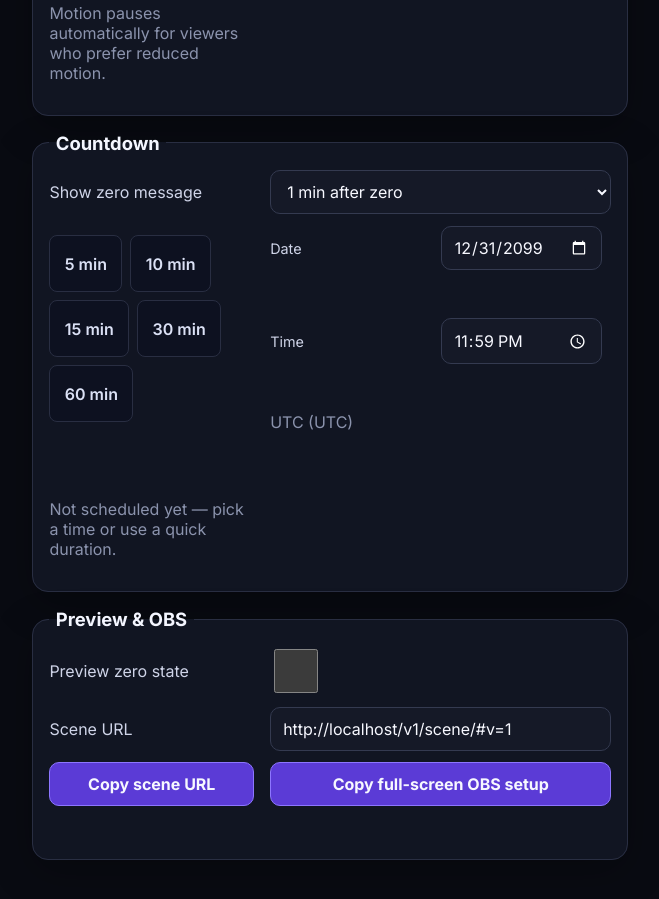
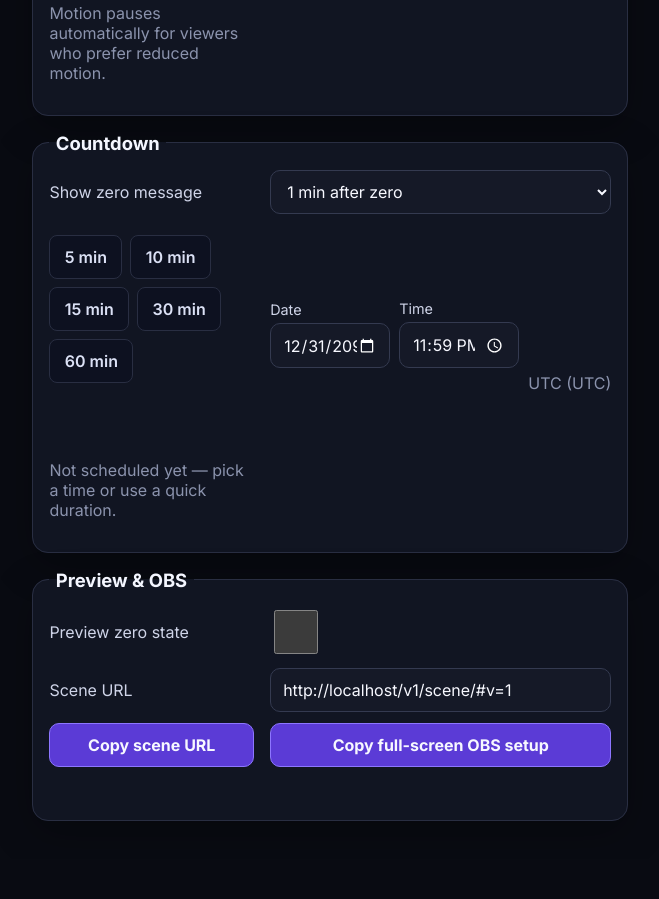
Before and after one commit to CesarGrado/obs-clock-widget, a website built with Vite: page scene-editor/index.html in a window 1280 px wide. Shown: the part 2071-2970 px from the top of the page, without its empty margins (8-667 px from the left). After the commit the page ends 2930 px from the top, so only its background shows below. Built offline with nearby package versions, Linux system fonts and the light colour scheme; a web font is replaced by a local one.

Commit message:
fix(scene): keep schedule errors within field layout

```diff
--- a/src/scene-editor/main.ts
+++ b/src/scene-editor/main.ts
@@ -81,12 +81,14 @@ export function initSceneEditor(app: HTMLElement): { destroy: () => void; applyC
     const quick = element('div', { class: 'quick-buttons', role: 'group', 'aria-label': 'Quick countdown durations' });
     for (const minutes of [5, 10, 15, 30, 60]) quick.append(element('button', { id: `quick-${minutes}`, type: 'button', class: 'quick-button', 'data-minutes': String(minutes) }, `${minutes} min`));
     const schedule = element('div', { class: 'schedule-row' });
-    labeled(schedule, 'Date', element('input', { id: 'countdown-date', type: 'date', required: '', 'aria-describedby': 'countdown-date-error countdown-error' }));
-    schedule.append(element('p', { id: 'countdown-date-error', class: 'error', role: 'alert' }));
-    labeled(schedule, 'Time', element('input', { id: 'countdown-time', type: 'time', required: '', 'aria-describedby': 'countdown-time-error countdown-error' }));
-    schedule.append(element('p', { id: 'countdown-time-error', class: 'error', role: 'alert' }));
+    const dateField = element('div', { class: 'schedule-field' });
+    labeled(dateField, 'Date', element('input', { id: 'countdown-date', type: 'date', required: '', 'aria-describedby': 'countdown-date-error countdown-error' }));
+    dateField.append(element('p', { id: 'countdown-date-error', class: 'error', role: 'alert' }));
+    const timeField = element('div', { class: 'schedule-field' });
+    labeled(timeField, 'Time', element('input', { id: 'countdown-time', type: 'time', required: '', 'aria-describedby': 'countdown-time-error countdown-error' }));
+    timeField.append(element('p', { id: 'countdown-time-error', class: 'error', role: 'alert' }));
     const tz = element('span', { id: 'countdown-timezone', class: 'hint' }); tz.textContent = timezoneLabel();
-    schedule.append(tz);
+    schedule.append(dateField, timeField, tz);
     const delay = element('select', { id: 'reveal-delay', 'aria-label': 'Delay before the zero message appears' });
     for (const minutes of [0, 1, 2, 3]) delay.append(option(String(minutes), minutes === 0 ? 'At zero (after 5s hold)' : `${minutes} min after zero`));
     labeled(countdown, 'Show zero message', delay);
--- a/src/styles/scene-editor.css
+++ b/src/styles/scene-editor.css
@@ -26,6 +26,8 @@
 .quick-button{padding:.5rem .9rem;border-radius:8px;border:1px solid #292e42;background:#0d1120;color:#dbe1f5;cursor:pointer;font-weight:600}
 .quick-button:hover,.quick-button:focus-visible{border-color:#53e0c1}
 .schedule-row{display:grid;grid-template-columns:1fr 1fr auto;gap:.6rem;align-items:end;min-width:0}
+.schedule-field{display:grid;gap:.35rem;min-width:0}
+.schedule-field .error{margin:0}
 .schedule-row input{min-width:0}
 .app-header{max-width:1500px;margin:auto;padding:clamp(1rem,3vw,2.5rem)}
 .app-header a{color:#53e0c1}
```
